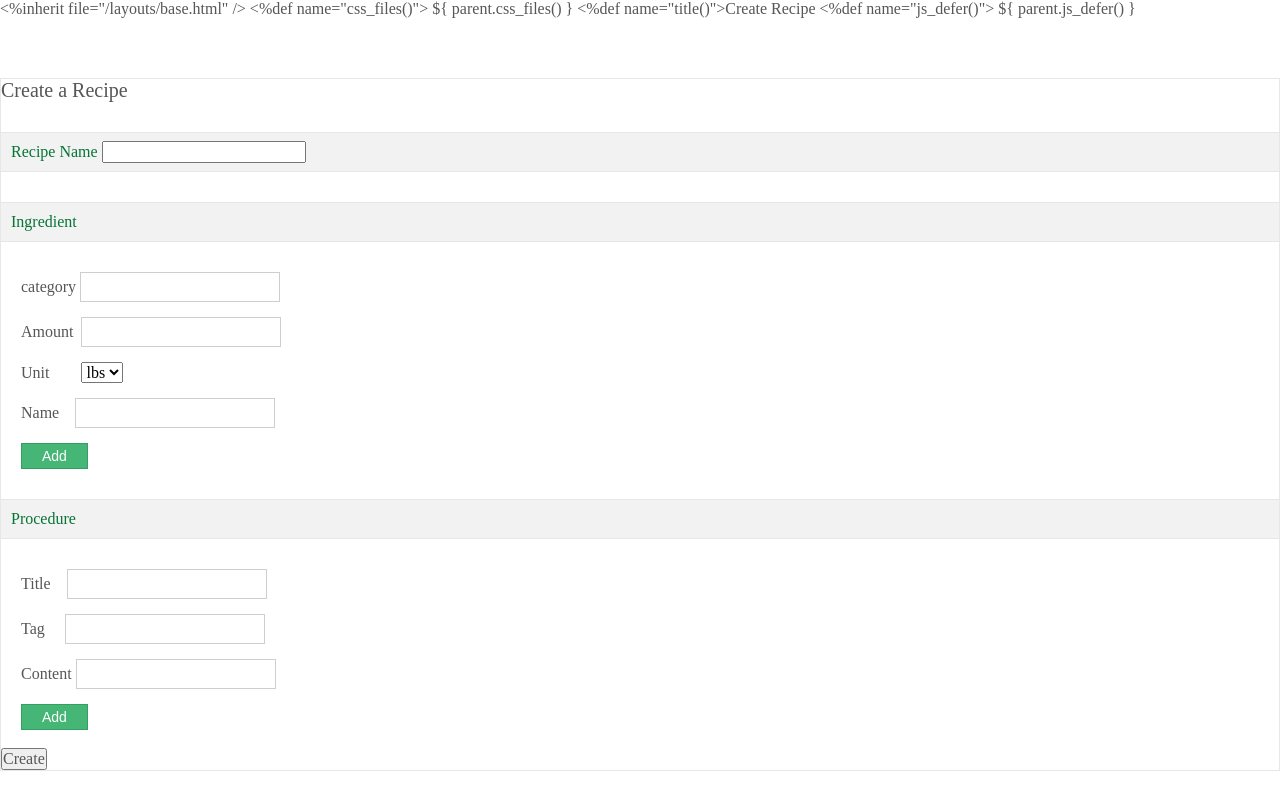
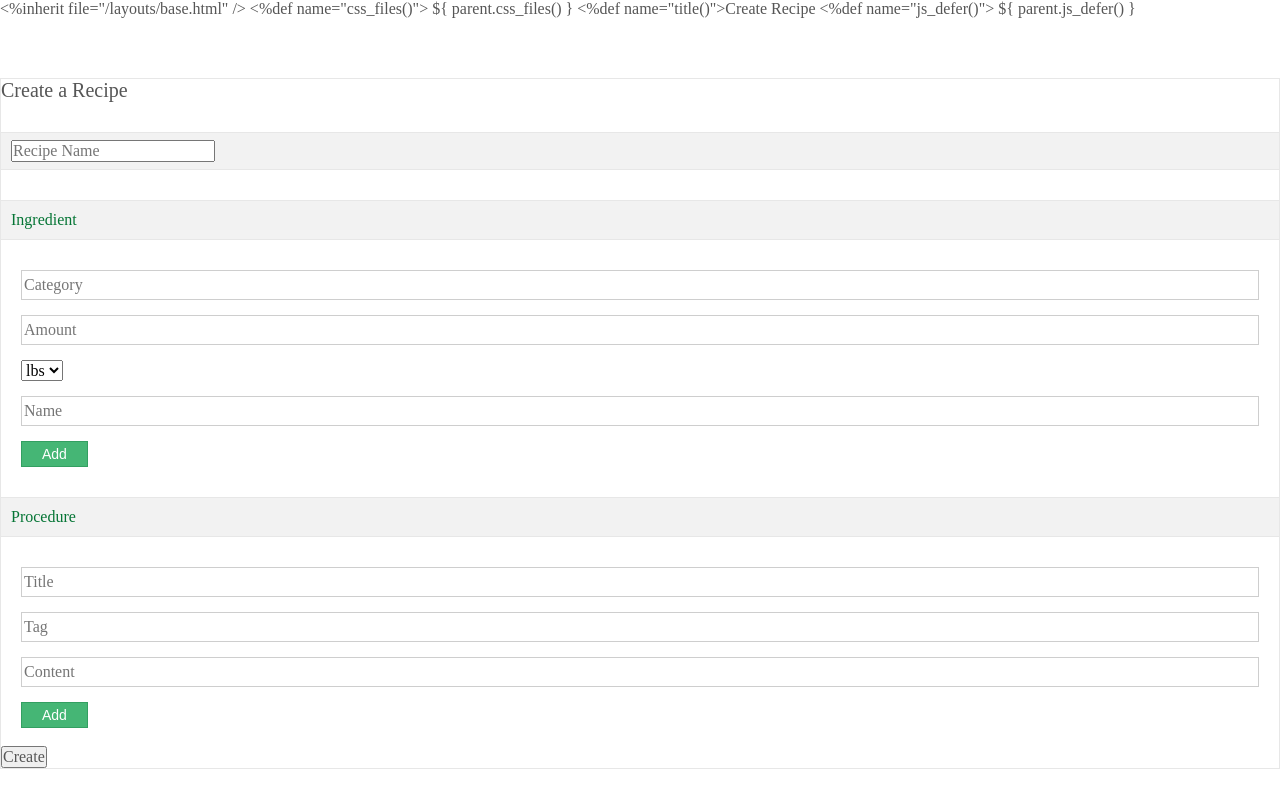
Before and after one commit to micbase/brewer, a Django app: page /create_recipe in a window 1280 px wide. Run offline with Django 3.2, Linux system fonts and the light colour scheme.

Commit message:
Change the css style to bootstrap

```diff
--- a/static/css/page-2.css
+++ b/static/css/page-2.css
@@ -175,7 +175,7 @@
 .vita-2 label,.vita-2 .label {float:left; width:100px; line-height: 27px; text-align: right;}
 .vita-2 .addG{font-style: normal; color: #898989;}
 .vita-2 .ness{color: #ff0000; margin-right: 2px;}
-.vita-2 input{border:1px solid #CECECE; padding: 5px 2px; width: 200px; margin-right: 5px;}
+.vita-2 input{border:1px solid #CECECE; padding: 5px 2px; width: 100%; margin-right: 5px;}
 .vita-2 .iptErr{border-color:#fc0202 !important;}
 .vita-2 textarea{border: 1px solid #CECECE; display: block; width:555px; padding: 5px 2px;resize:vertical; }
 .vita-2 .taDec{float:right; margin:5px 50px 0 0; color: #898989;}
--- /dev/null
+++ b/static/js/create.js
@@ -0,0 +1,98 @@
+jQuery.fn.exists = function(){return this.length>0;}
+
+$(function() {
+    n = 1;
+    $("#id_add_ingredient_btn").click(function(){
+
+        $("#edit_ingredient_inputbox").append('<div class="border-bottom-2 cf" id="ingredient_'+n+'"><ul class="cf"><li ><input class="form-control" name="categoryname" id="categoryname_'+n+'" type="text" placeholder="Category" value=""/></li><li ><input class="form-control" name="amount" id="amount_'+n+'" type="text" placeholder="Amount" value=""/></li><li ><select class="form-control" name="unit" id="unit_'+n+'"><option selected="selected" value="lbs">lbs</option><option value="gal">gal</option><option value="oz">oz</option></select></li ><li ><input class="form-control" name="ingredientname" id="ingredientname_'+n+'" type="text" placeholder="name" value=""/></li></ul></div>');
+        n = n+1;
+    });
+
+
+    i = 1;
+    $("#id_add_it_procedure_btn").click(function(){
+
+        $("#edit_it_procedure_inputbox").append('<div class="border-bottom-2 cf" id="procedure_'+i+'"><ul class="cf"><li ><input class="form-control" name="titlename" id="titlename_'+i+'" type="text" placeholder="title" value=""/></li><li ><input class="form-control" name="tag" id="tag_'+i+'" type="text" placeholder="Tag" value=""/></li><li ><input class="form-control" name="content" id="content_'+i+'" type="text" placeholder="Content"></li></ul></div>');
+        i = i+1;
+    });
+
+    $("#create_btn").click(function() {
+        var id = 0;
+        var all_category = '';
+        var all_amount = '';
+        var all_unit = '';
+        var all_ingredientname = '';
+
+        while (true) {
+            var category_id = '#categoryname_' + id;
+            var amount_id = '#amount_' + id;
+            var unit_id = '#unit_' + id;
+            var ingredientname_id = '#ingredientname_' + id;
+
+            if ($(category_id).exists() && $(amount_id).exists() &&
+                $(unit_id).exists() && $(ingredientname_id).exists()) {
+
+                all_category += $(category_id).val() + ',';
+                all_amount += $(amount_id).val() + ',';
+                all_unit += $(unit_id).val() + ',';
+                all_ingredientname += $(ingredientname_id).val() + ',';
+
+                id++;
+            }
+            else
+                break;
+        }
+
+        all_category = all_category.slice(0, -1);
+        all_amount = all_amount.slice(0, -1);
+        all_unit = all_unit.slice(0, -1);
+        all_ingredientname = all_ingredientname.slice(0, -1);
+
+        id = 0;
+        var all_title = '';
+        var all_tag = '';
+        var all_content = '';
+
+        while (true) {
+            var title_id = '#titlename_' + id;
+            var tag_id = '#tag_' + id;
+            var content_id = '#content_' + id;
+
+            if ($(title_id).exists() && $(tag_id).exists() &&
+                $(content_id).exists()) {
+
+                all_title += $(title_id).val() + ',';
+                all_tag += $(tag_id).val() + ',';
+                all_content += $(content_id).val() + ',';
+
+                id++;
+            }
+            else
+                break;
+        }
+
+        all_title = all_title.slice(0, -1);
+        all_tag = all_tag.slice(0, -1);
+        all_content = all_content.slice(0, -1);
+
+        $.post("/create_recipe", {
+            recipe_name: $('#recipename').val(),
+            source_name: all_ingredientname,
+            source_variety: all_category,
+            amount: all_amount,
+            unit: all_unit,
+            procedure_title: all_title,
+            procedure_tag: all_tag,
+            procedure_content: all_content
+        }, function(data) {
+            if (data.success) {
+                window.location.href = data.redirect;
+            }
+            else {
+                alert("Input Error");
+            }
+        });
+
+    });
+
+});
--- a/templates/brewer/create_recipe.html
+++ b/templates/brewer/create_recipe.html
@@ -2,40 +2,15 @@
 
 <%def name="css_files()">
     ${ parent.css_files() }
-    <link href="../../static/css/global.css" rel="stylesheet" type="text/css">
-    <link href="../../static/css/page-2.css" rel="stylesheet" type="text/css">
-    <link href="../../static/css/create_recipe.css" rel="stylesheet" type="text/css">
-
+    <link href="/static/css/global.css" rel="stylesheet" type="text/css">
+    <link href="/static/css/page-2.css" rel="stylesheet" type="text/css">
+    <link href="/static/css/create_recipe.css" rel="stylesheet" type="text/css">
 </%def>
 
 <%def name="title()">Create Recipe</%def>
 <%def name="js_defer()">
     ${ parent.js_defer() }
-    <script type="text/javascript" src="../../static/js/jquery.js"></script>
-
-    <script type=""text/javascript>
-
-    $(function() {
-        n = 1;
-        $("#id_add_ingredient_btn").click(function(){
-
-        $("#edit_ingredient_inputbox").append('<div class="border-bottom-2 cf" id="ingredient_'+n+'"><ul class="cf"><li ><span>category</span><input name="categoryname" id="categoryname_'+n+'" type="text" maxLength="20" value=""/></li><li ><span>Amount&nbsp;</span><input name="amount" id="amount_'+n+'" type="text" maxLength="10" value=""/></li><li ><span>Unit &nbsp;&nbsp;&nbsp; &nbsp;&nbsp;</span><select name="unit" id="unit_'+n+'"><option selected="selected" value="lbs">lbs</option><option value="gal">gal</option><option value="oz">oz</option></select></li ><li ><span>Name&nbsp;&nbsp;&nbsp;</span><input name="ingredientname" id="ingredientname_'+n+'" type="text" maxLength="30" value=""/></li></ul></div>');
-                n = n+1;
-         });
-
-
-        i = 1;
-        $("#id_add_it_procedure_btn").click(function(){
-
-        $("#edit_it_procedure_inputbox").append('<div class="border-bottom-2 cf" id="procedure_'+i+'"><ul class="cf"><li ><span>Title&nbsp;&nbsp;&nbsp;</span><input name="titlename" id="titlename_'+i+'" type="text" maxLength="20" value=""/></li><li ><span>Tag&nbsp;&nbsp;&nbsp;&nbsp;</span><input name="tag" id="tag_'+i+'" type="text" maxLength="10" value=""/></li><li ><span>content&nbsp;&nbsp;&nbsp;</span><input name="content" id="content_'+i+'"  type="text" maxLength="30" value=""/></li></ul></div>');
-                i = i+1;
-         });
-
-        });
-
-
-
-    </script>
+    <script type="text/javascript" src="/static/js/create.js"></script>
 </%def>
 
 <br />
@@ -45,8 +20,8 @@
         <h2>Create a Recipe</h2>
         <form class="form-horizontal" id="inputForm" action="/create_recipe" method="post" role="form">
             <div class="labelBar-2">
-                        <h3>Recipe Name <input name="recipename" id="recipename" type="text" maxLength="20" value=""/>
-                        </h3>
+                <input class="form-control" name="recipename" id="recipename" type="text" placeholder="Recipe Name" value=""/>
+
             </div>
             <!-- Ingredient -->
             <div class="labelBar-2">
@@ -60,24 +35,24 @@
                     <ul class="cf">
 
                         <li >
-                                    <span>category</span>
-                                    <input name="categoryname" id="categoryname_0" type="text" maxLength="20" value=""/>
+
+                        <input class="form-control" name="categoryname" id="categoryname_0" type="text" placeholder="Category" value=""/>
                         </li>
                         <li >
-                                    <span>Amount&nbsp;</span>
-                                    <input name="amount" id="amount_0" type="text" maxLength="10" value=""/>
+
+                        <input class="form-control" name="amount" id="amount_0" type="text" placeholder="Amount" value=""/>
                         </li>
                         <li >
-                                    <span>Unit &nbsp;&nbsp;&nbsp; &nbsp;&nbsp;</span>
-                                        <select name="unit" id="unit_0">
+
+                        <select class="form-control" name="unit" id="unit_0">
                             <option selected="selected" value="lbs">lbs</option>
                             <option value="gal">gal</option>
                             <option value="oz">oz</option>
                         </select>
                         </li >
                         <li >
-                                    <span>Name&nbsp;&nbsp;&nbsp;</span>
-                                    <input name="ingredientname" id="ingredientname_0" type="text" maxLength="30" value=""/>
+
+                        <input class="form-control" name="ingredientname" id="ingredientname_0" type="text" placeholder="Name"  value=""/>
                         </li>
                     </ul>
                     <!--
@@ -105,18 +80,18 @@
                     <ul class="cf">
 
                         <li >
-                                    <span>Title&nbsp;&nbsp;&nbsp;</span>
-                                    <input class="form-control" name="titlename" id="titlename_0" type="text" maxLength="30" value=""/>
+
+                        <input class="form-control" name="titlename" id="titlename_0" type="text" placeholder="Title" value=""/>
                         </li>
                         <li >
-                                    <span>Tag&nbsp;&nbsp;&nbsp;&nbsp;</span>
-                                    <input class="form-control" name="Tag" id="Tag_0" type="text" maxLength="30" value=""/>
+
+                        <input class="form-control" name="tag" id="tag_0" type="text" placeholder="Tag" value=""/>
                         </li>
                     </ul>
                     <ul class="cf">
                         <li class="vf">
-                                    <span>Content</span>
-                                    <input name="content" id="content_0" type="text" maxLength="30" value=""/>
+
+                        <input class="form-control" name="content" id="content_0" type="text" placeholder="Content" value=""/>
                         </li>
                     </ul>
                     <!--
@@ -133,7 +108,7 @@
 
             <div class="col-xs-12">
                 <div class="form-group">
-                        <input class="btn btn-success col-xs-12" type="submit" value="Create">
+                    <input id="create_btn" class="btn btn-success col-xs-12" type="button" value="Create">
                 </div>
             </div>
         </form>
```
Lines whose indentation alone changed are shown as unchanged.
